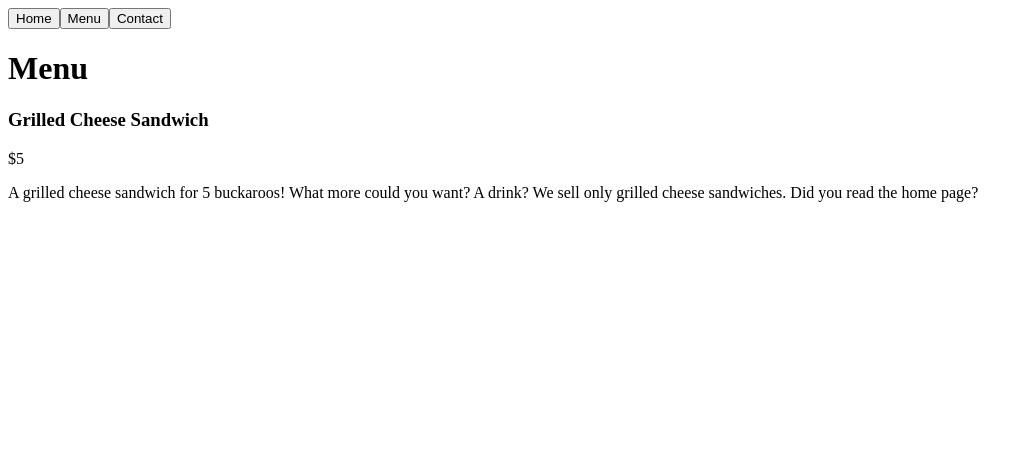
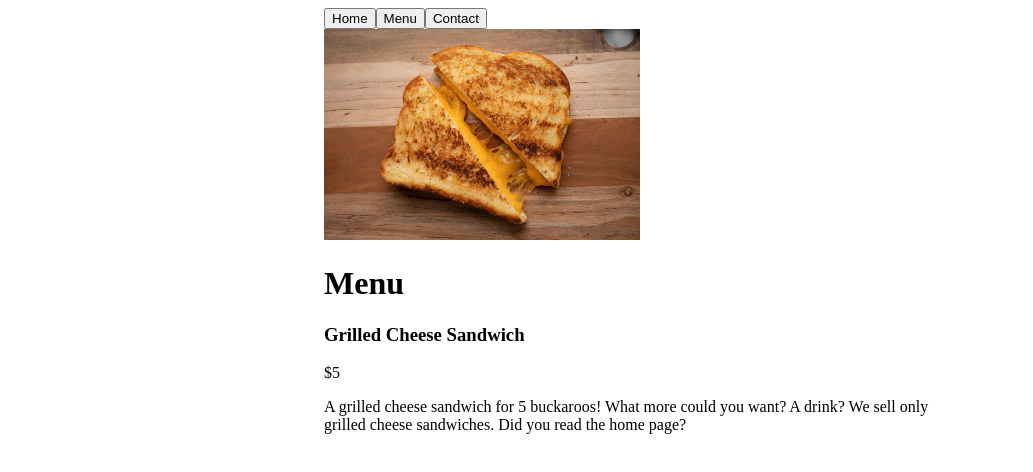
Before and after one commit to tthomas027/restaurant, a website built with webpack: page dist/index.html in a window 1280 px wide. Both pictures are taken after a click on the button "Menu". Shown: the whole page, without its empty margins (0-1033 px from the left). Built offline with nearby package versions, Linux system fonts and the light colour scheme.

Commit message:
Add icon image to menu and contact pages

```diff
--- a/src/contact.js
+++ b/src/contact.js
@@ -1,5 +1,13 @@
+import Icon from './icon.jpg';
+
 const loadContact = () => {
   const content = document.querySelector('#content');
+
+  const myIcon = new Image();
+  myIcon.src = Icon;
+  myIcon.alt = 'A grilled cheese sandwich on a cutting board';
+
+  content.appendChild(myIcon);
 
   const header = document.createElement('h1');
   header.textContent = 'Contact Us';
--- a/src/menu.js
+++ b/src/menu.js
@@ -1,5 +1,13 @@
+import Icon from './icon.jpg';
+
 const loadMenu = () => {
   const content = document.querySelector('#content');
+
+  const myIcon = new Image();
+  myIcon.src = Icon;
+  myIcon.alt = 'A grilled cheese sandwich on a cutting board';
+
+  content.appendChild(myIcon);
 
   const header = document.createElement('h1');
   header.textContent = 'Menu';
--- a/src/style.css
+++ b/src/style.css
@@ -1,4 +1,15 @@
 img {
-  max-width: 500px;
+  max-width: 50%;
   height: auto;
 }
+
+nav {
+  display: flex;
+  max-width: 50%;
+  margin: auto;
+}
+
+#content {
+  max-width : 50%;
+  margin: auto;
+}
```
